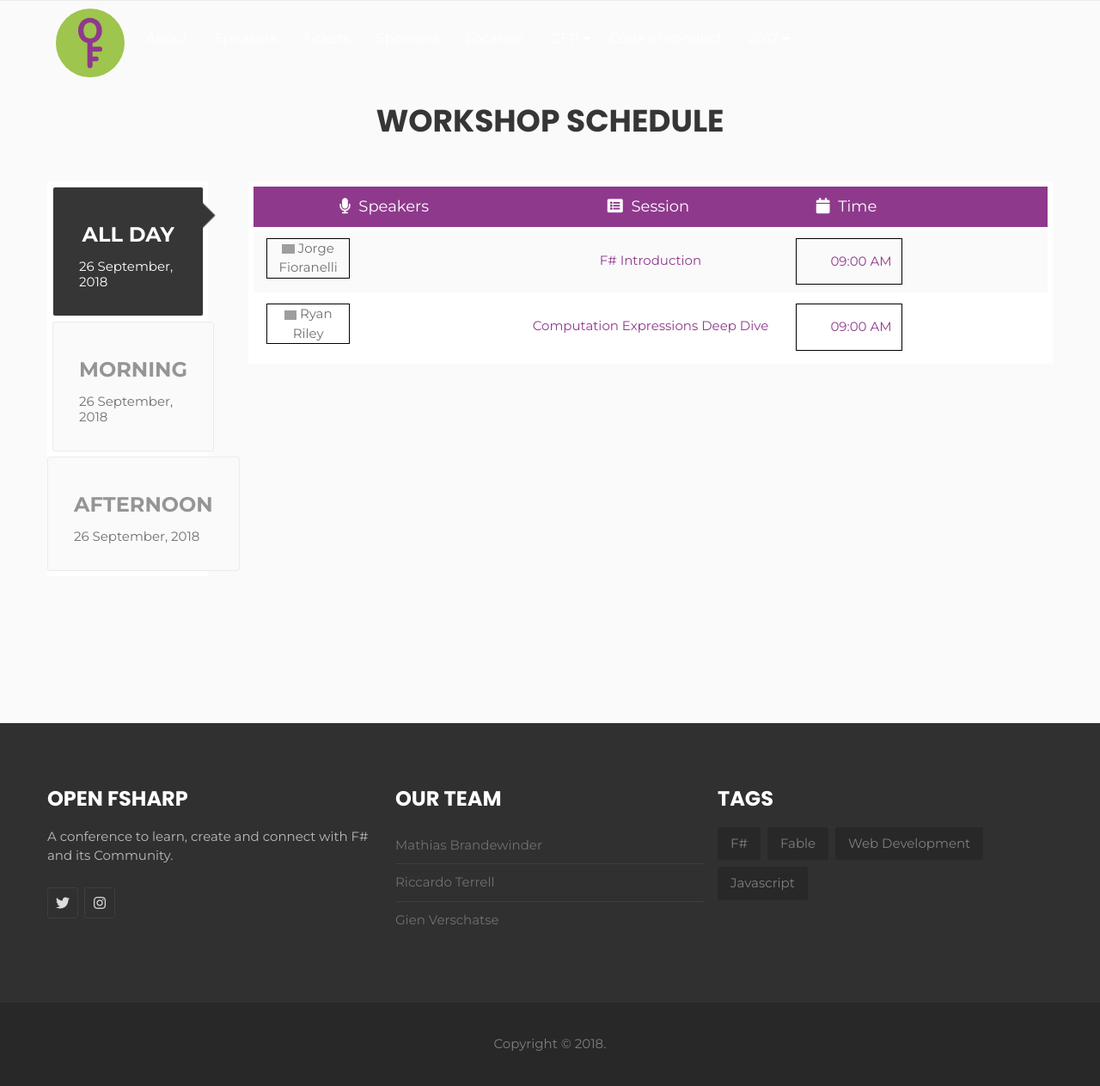
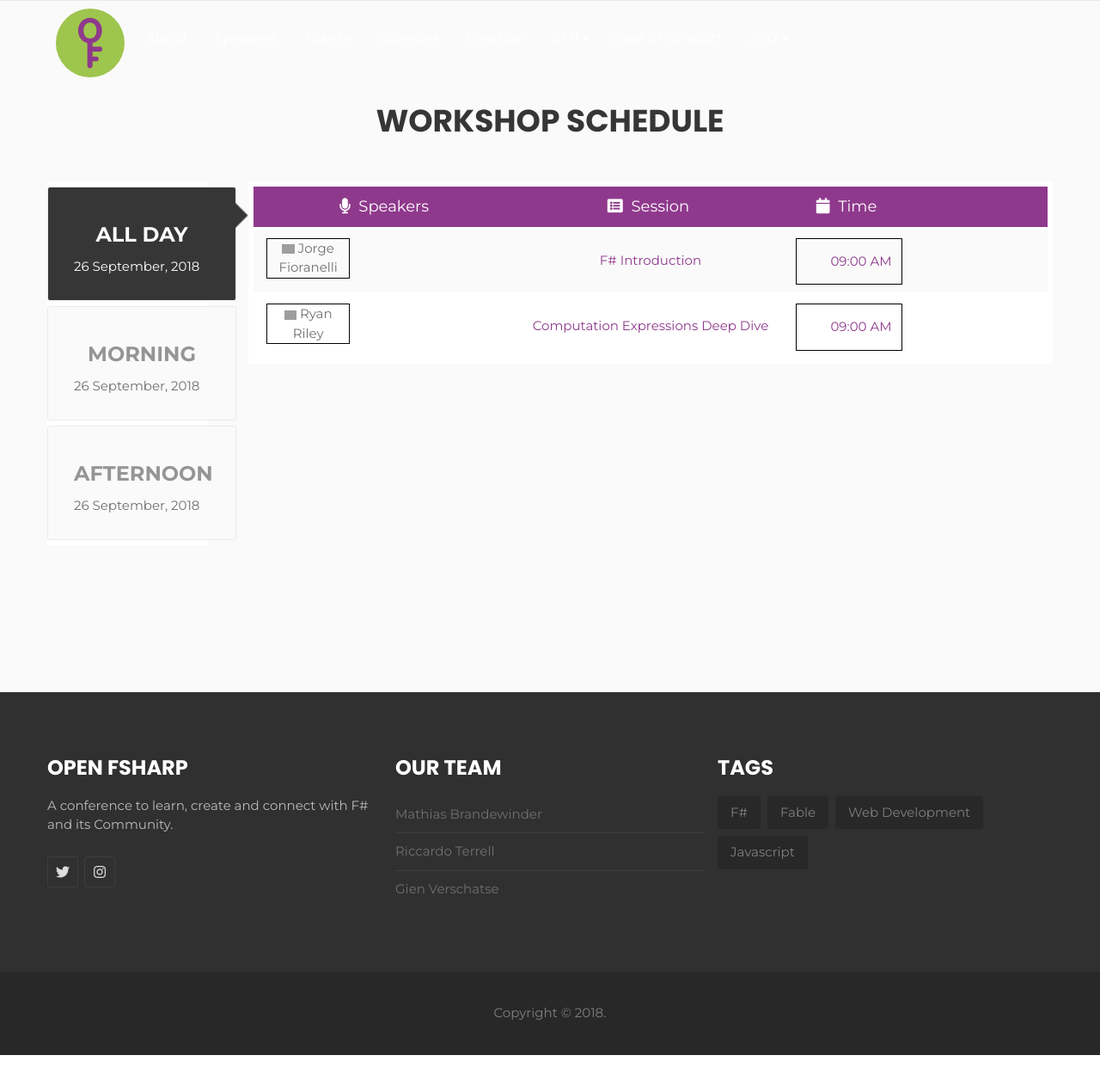
Before and after one commit to open-fsharp/open-fsharp.github.io, a Jekyll site: the page built from agenda/workshop.md, in a window 1280 px wide and 1263 px high. Shown: the whole window at 86% size. Built offline with Jekyll 4.4.1, drawn with Linux system fonts in a browser that asks for light colours; nearby versions of some CDN libraries; comment, search, counter and statistics services are not loaded; grey boxes are pictures that could not be loaded.

Commit message:
fix left menu with on schedule workshops

```diff
--- a/public/css/style.css
+++ b/public/css/style.css
@@ -2045,8 +2045,8 @@ input {
     margin-bottom: 0;
     overflow: visible;
     background: #fafafa;
-    margin-left: 6px;
-    margin-top: 6px;
+	margin-top: 6px;
+	width: 220px;
 }
 .homepage2 .event-schedule-inner .nav-tab li a {
 	padding: 30px 30px;
```
